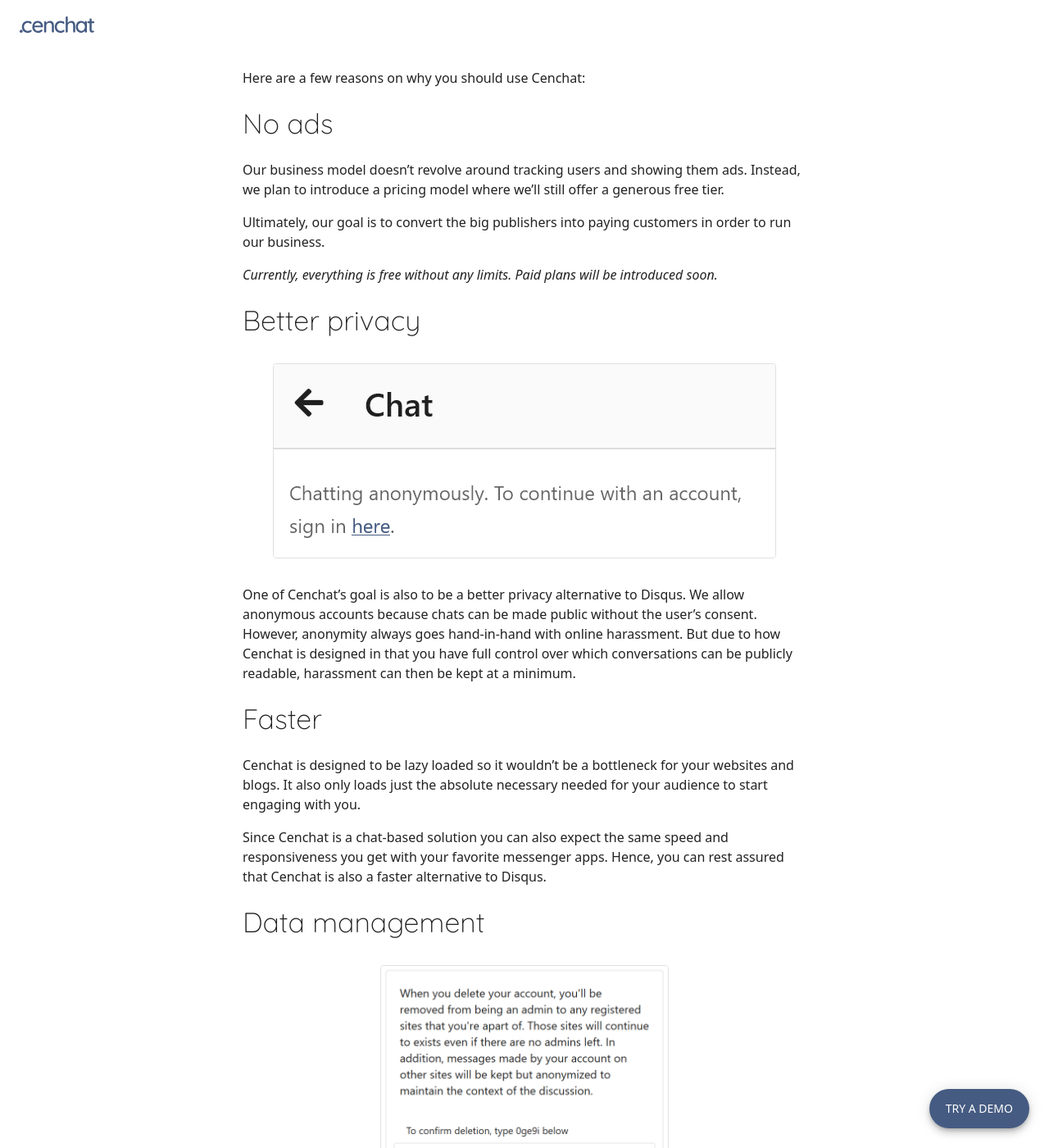
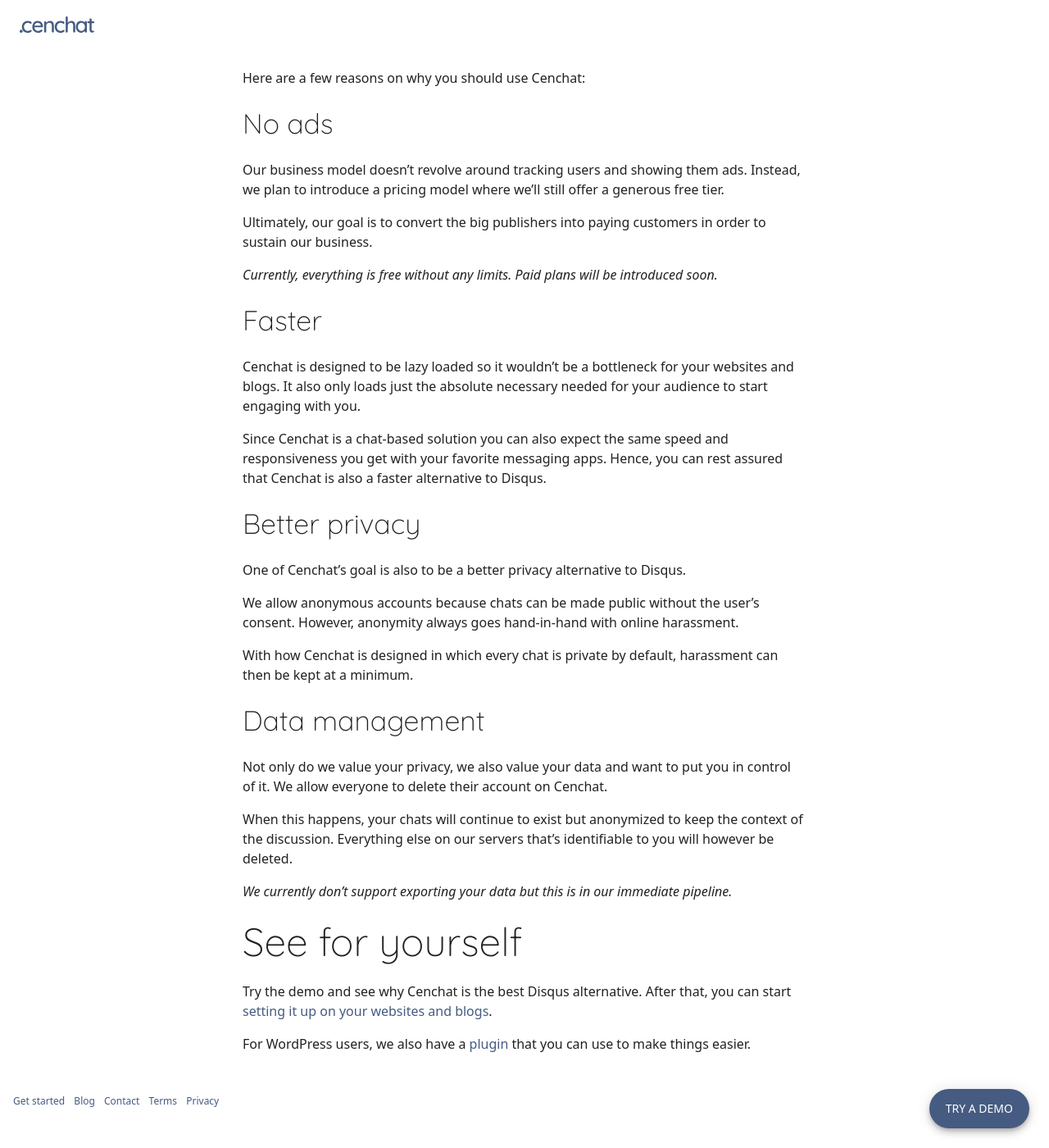
Before and after one commit to cenchat/cenchat.github.io, a Jekyll site: the page built from best-alternative-to-disqus.md, in a window 1280 px wide and 1400 px high, scrolled down 1341 px. Shown: the whole window at 82% size. Built offline with Jekyll 4.4.1, drawn with Linux system fonts in a browser that asks for light colours; a script that is not in the unit is left out.

Commit message:
Update SEO

```diff
--- a/best-alternative-to-disqus.md
+++ b/best-alternative-to-disqus.md
@@ -32,25 +32,25 @@ Here are a few reasons on why you should use Cenchat:
 
 Our business model doesn't revolve around tracking users and showing them ads. Instead, we plan to introduce a pricing model where we'll still offer a generous free tier.
 
-Ultimately, our goal is to convert the big publishers into paying customers in order to run our business.
+Ultimately, our goal is to convert the big publishers into paying customers in order to sustain our business.
 
 *Currently, everything is free without any limits. Paid plans will be introduced soon.*
-
-### Better privacy
-
-![chatting anonymously]({{ "/assets/images/best-alternative-to-disqus/1.png" }})
-
-One of Cenchat's goal is also to be a better privacy alternative to Disqus. We allow anonymous accounts because chats can be made public without the user's consent. However, anonymity always goes hand-in-hand with online harassment. But due to how Cenchat is designed in that you have full control over which conversations can be publicly readable, harassment can then be kept at a minimum.
 
 ### Faster
 
 Cenchat is designed to be lazy loaded so it wouldn't be a bottleneck for your websites and blogs. It also only loads just the absolute necessary needed for your audience to start engaging with you.
 
-Since Cenchat is a chat-based solution you can also expect the same speed and responsiveness you get with your favorite messenger apps. Hence, you can rest assured that Cenchat is also a faster alternative to Disqus.
+Since Cenchat is a chat-based solution you can also expect the same speed and responsiveness you get with your favorite messaging apps. Hence, you can rest assured that Cenchat is also a faster alternative to Disqus.
+
+### Better privacy
+
+One of Cenchat's goal is also to be a better privacy alternative to Disqus.
+
+We allow anonymous accounts because chats can be made public without the user's consent. However, anonymity always goes hand-in-hand with online harassment.
+
+With how Cenchat is designed in which every chat is private by default, harassment can then be kept at a minimum.
 
 ### Data management
-
-![deleting your account]({{ "/assets/images/best-alternative-to-disqus/2.png" }})
 
 Not only do we value your privacy, we also value your data and want to put you in control of it. We allow everyone to delete their account on Cenchat.
 
```
Also changed, not shown: assets/images/best-alternative-to-disqus/1.png (deleted), assets/images/best-alternative-to-disqus/2.png (deleted).
